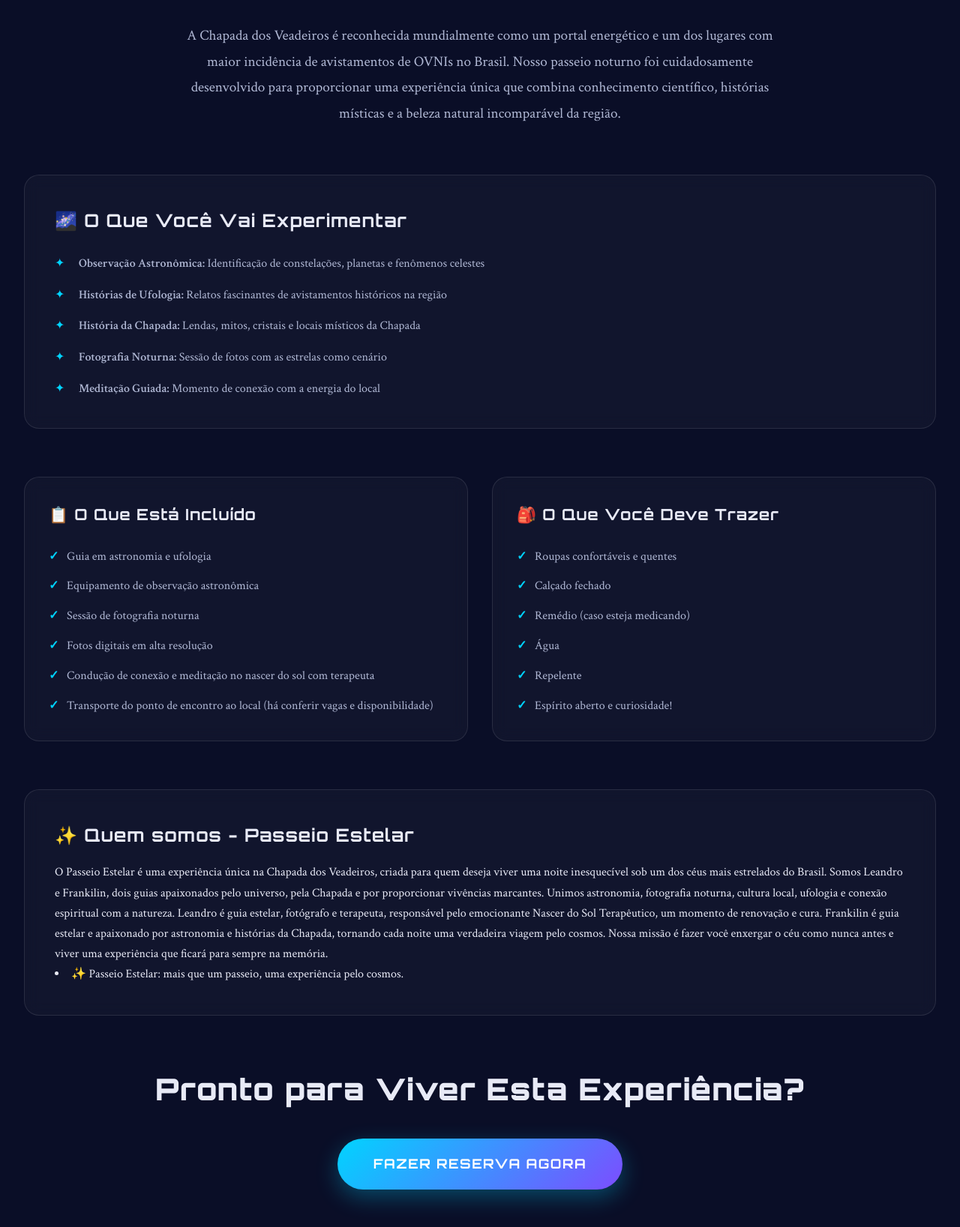
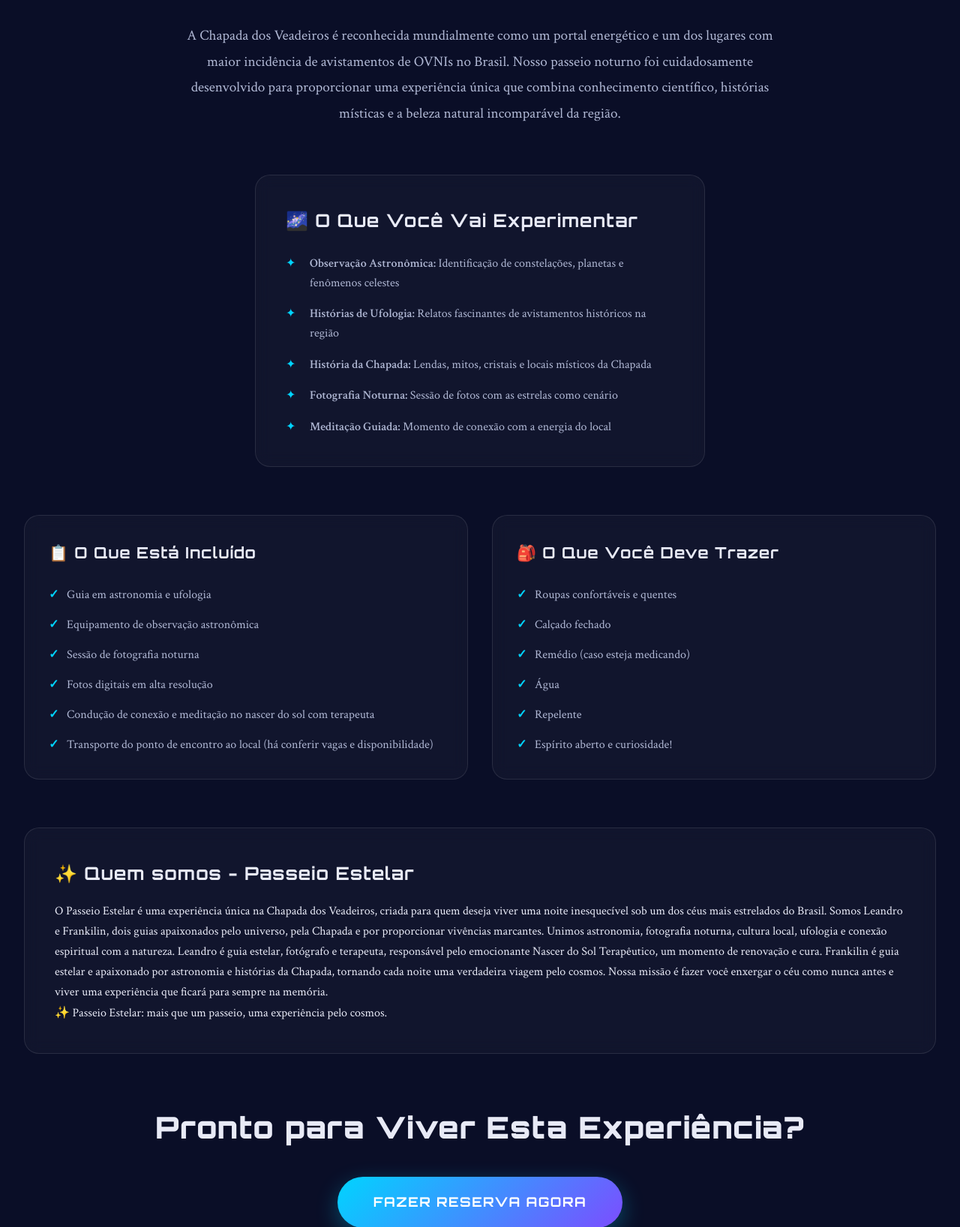
Before and after one commit to passeioestelar-lang/passeioestelar, a Flask app: page /sobre in a window 1280 px wide. Shown: the part 541-2178 px from the top of the page at 75% size. Run offline with Flask 3, Linux system fonts and the light colour scheme.

Commit message:
about.html

```diff
--- a/templates/about.html
+++ b/templates/about.html
@@ -72,8 +72,8 @@
                 Leandro é guia estelar, fotógrafo e terapeuta, responsável pelo emocionante Nascer do Sol Terapêutico, um momento de renovação e cura.
                 Frankilin é guia estelar e apaixonado por astronomia e histórias da Chapada, tornando cada noite uma verdadeira viagem pelo cosmos.
                 Nossa missão é fazer você enxergar o céu como nunca antes e viver uma experiência que ficará para sempre na memória.
-                <li>✨ Passeio Estelar: mais que um passeio, uma experiência pelo cosmos.</li>
                 </p>
+                <p>✨ Passeio Estelar: mais que um passeio, uma experiência pelo cosmos.</p>
             </div>
         </div>
         <div class="about-cta">
@@ -128,9 +128,8 @@
 }
 
 .about-grid {
-    display: grid;
-    grid-template-columns: repeat(auto-fit, minmax(400px, 1fr));
-    gap: 3rem;
+    display: flex;
+    justify-content: center;
     margin-bottom: 4rem;
 }
 
@@ -140,6 +139,8 @@
     border-radius: 20px;
     padding: 2.5rem;
     backdrop-filter: blur(10px);
+    width: fit-content;
+    max-width: 600px;
 }
 
 .about-icon {
```
